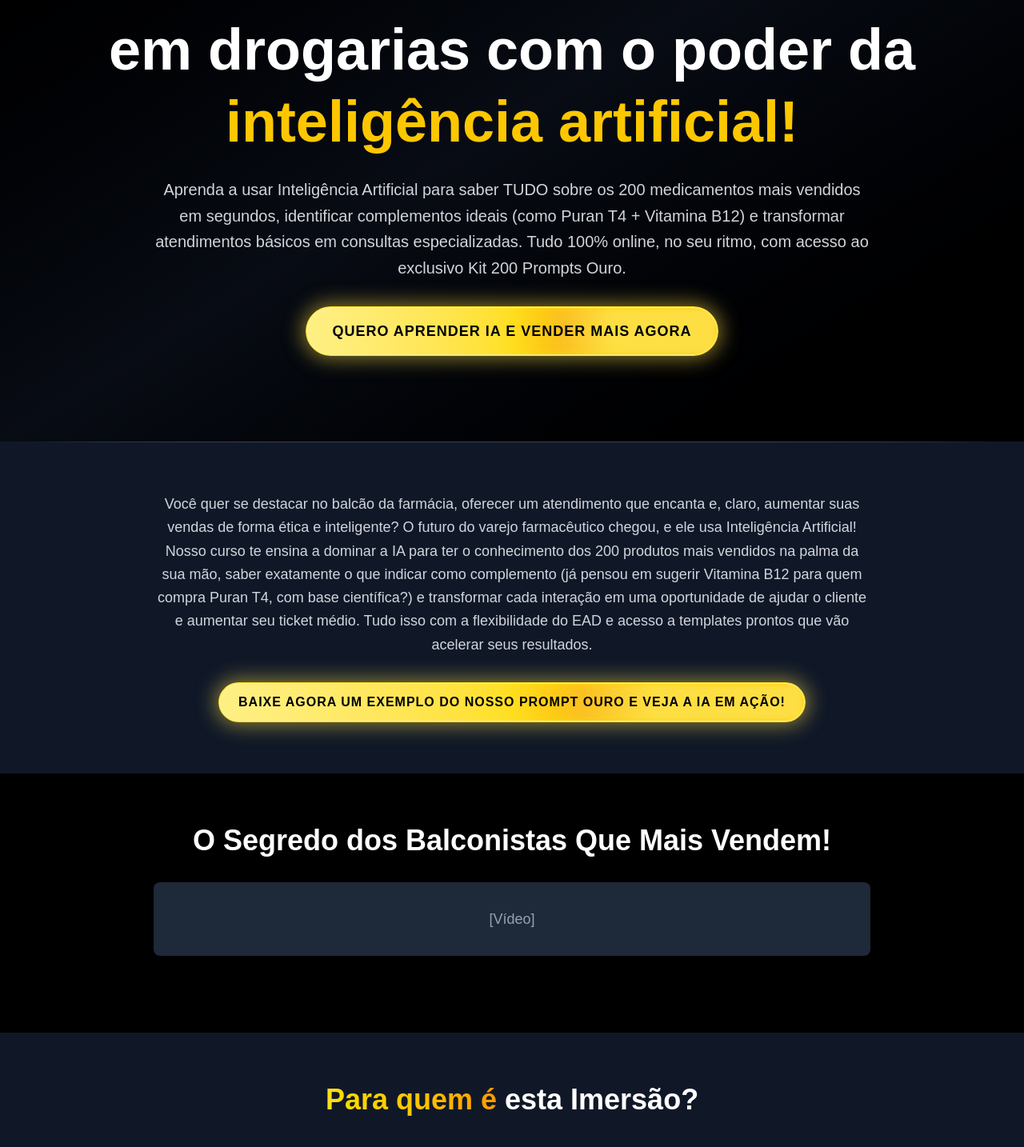
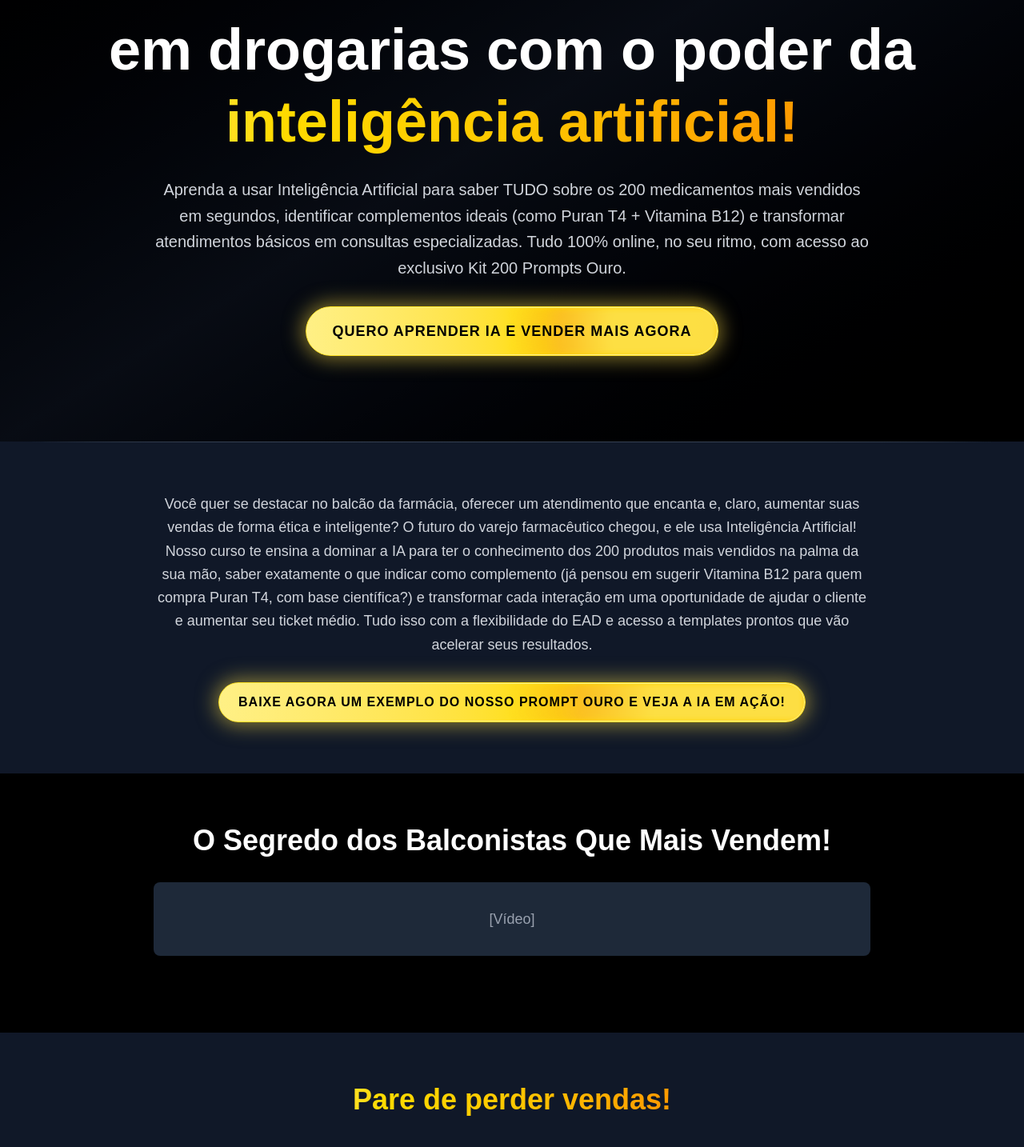
Before and after one commit to matheuslemke/eucurtocuidadosfarmaceuticos-lp, a Next.js app: page / in a window 1280 px wide. Shown: the part 248-1682 px from the top of the page at 80% size. Built offline with nearby package versions, Linux system fonts and the light colour scheme.

Commit message:
feat: add Tailwind CSS configuration and new GradientText component for enhanced styling

```diff
--- /dev/null
+++ b/src/app/components/GradientText.tsx
@@ -0,0 +1,22 @@
+import { ReactNode } from 'react'
+
+type GradientTextProps = {
+  children: ReactNode
+  className?: string
+  bold?: boolean
+}
+
+export function GradientText({
+  children,
+  className = '',
+  bold = false
+}: GradientTextProps) {
+  const baseStyles = 'inline-block bg-gradient-to-r from-yellow-300 via-yellow-400 to-amber-500 bg-clip-text text-transparent'
+  const boldStyles = bold ? 'font-bold' : ''
+
+  return (
+    <span className={`${baseStyles} ${boldStyles} ${className}`}>
+      {children}
+    </span>
+  )
+}
--- /dev/null
+++ b/src/app/components/icons/VerifiedIcon.tsx
@@ -0,0 +1,8 @@
+export function VerifiedIcon() {
+  return (
+    <svg width="32" height="32" viewBox="0 0 32 32" fill="none" xmlns="http://www.w3.org/2000/svg" className="flex-shrink-0">
+      <circle cx="16" cy="16" r="15" fill="#18181b" stroke="#fde047" strokeWidth="2" />
+      <path d="M10.5 16.5L14 20L21.5 12.5" stroke="#fde047" strokeWidth="2.2" strokeLinecap="round" strokeLinejoin="round" />
+    </svg>
+  )
+}
--- a/src/app/components/sections/Features.tsx
+++ b/src/app/components/sections/Features.tsx
@@ -1,4 +1,5 @@
-import { Button } from '../Button'
+import { VerifiedIcon } from '../icons/VerifiedIcon'
+import { GradientText } from '../GradientText'
 
 const features = [
   {
@@ -31,30 +32,23 @@ const features = [
   }
 ]
 
-function VerifiedIcon() {
-  return (
-    <svg width="32" height="32" viewBox="0 0 32 32" fill="none" xmlns="http://www.w3.org/2000/svg" className="flex-shrink-0">
-      <circle cx="16" cy="16" r="15" fill="#18181b" stroke="#fde047" strokeWidth="2" />
-      <path d="M10.5 16.5L14 20L21.5 12.5" stroke="#fde047" strokeWidth="2.2" strokeLinecap="round" strokeLinejoin="round" />
-    </svg>
-  )
-}
-
 export function Features() {
   return (
     <section className="py-16 px-6 bg-gray-900">
       <div className="max-w-3xl mx-auto">
         <h2 className="text-3xl md:text-4xl font-bold text-center mb-10">
-          <span className="bg-gradient-to-r from-yellow-300 via-yellow-400 to-amber-500 bg-clip-text text-transparent">
-            Para quem <span className="font-extrabold">é</span>
-          </span> esta Imersão?
+          <GradientText>
+            Pare de <span className="font-extrabold"> perder vendas!</span>
+          </GradientText>
         </h2>
         <div className="rounded-2xl border border-gray-700 bg-black/60 p-6 md:p-10 flex flex-col gap-0 shadow-lg">
           {features.map((feature, idx) => (
             <div key={feature.title} className="flex flex-col items-center gap-4 py-6 md:py-8 px-2 md:px-6 w-full">
               <div className="flex gap-4 items-center">
                 <VerifiedIcon />
-                <span className="text-lg md:text-xl font-medium bg-gradient-to-r from-yellow-300 via-yellow-400 to-amber-500 bg-clip-text text-transparent">{feature.title}</span>
+                <GradientText className="text-lg md:text-xl font-medium">
+                  {feature.title}
+                </GradientText>
               </div>
               <span className="text-md md:text-lg text-gray-100 font-light">{feature.description}</span>
               {idx < features.length - 1 && (
--- a/src/app/components/sections/Hero.tsx
+++ b/src/app/components/sections/Hero.tsx
@@ -1,4 +1,5 @@
 import { Button } from '../Button'
+import { GradientText } from '../GradientText'
 
 export function Hero() {
   return (
@@ -13,7 +14,7 @@ export function Hero() {
 
         <h1 className="text-4xl md:text-6xl lg:text-7xl font-bold mb-6 leading-tight">
           Transforme seu atendimento em drogarias com o poder da{' '}
-          <span className="text-yellow-400">inteligência artificial!</span>
+          <GradientText>inteligência artificial!</GradientText>
         </h1>
 
         <p className="text-lg md:text-xl mb-8 max-w-4xl mx-auto leading-relaxed text-gray-300">
--- a/src/app/components/sections/Modules.tsx
+++ b/src/app/components/sections/Modules.tsx
@@ -1,5 +1,6 @@
 import { Button } from '../Button'
 import { Card } from '../Card'
+import { GradientText } from '../GradientText'
 
 const modules = [
   {
@@ -34,15 +35,15 @@ export function Modules() {
       <div className="max-w-6xl mx-auto">
         <h2 className="text-3xl md:text-4xl font-bold text-center mb-12">
           APRENDA TUDO SOBRE FARMÁCIA, ATENDIMENTO E IA EM{' '}
-          <span className="text-yellow-400">6 MÓDULOS PRÁTICOS</span>
+          <GradientText>6 MÓDULOS PRÁTICOS</GradientText>
         </h2>
 
         <div className="space-y-8">
           {modules.map((module, index) => (
             <Card key={index}>
-              <h3 className="text-xl font-bold mb-4 text-yellow-400">
+              <GradientText className="text-xl font-bold mb-4">
                 {module.title}
-              </h3>
+              </GradientText>
               <p className="text-gray-300">
                 {module.description}
               </p>
--- a/src/app/components/sections/Team.tsx
+++ b/src/app/components/sections/Team.tsx
@@ -1,5 +1,6 @@
 import { Button } from '../Button'
 import { Card } from '../Card'
+import { GradientText } from '../GradientText'
 
 const team = [
   {
@@ -25,15 +26,15 @@ export function Team() {
     <section className="py-16 px-6 bg-gray-900">
       <div className="max-w-6xl mx-auto">
         <h2 className="text-3xl md:text-4xl font-bold text-center mb-12">
-          QUEM ESTÁ POR TRÁS DA SUA TRANSFORMAÇÃO COM A IA?
+          Conheça nossa equipe de especialistas
         </h2>
 
-        <div className="grid md:grid-cols-2 gap-8">
+        <div className="grid grid-cols-1 md:grid-cols-2 lg:grid-cols-3 gap-8">
           {team.map((member, index) => (
             <Card key={index}>
-              <h3 className="text-xl font-bold mb-2 text-yellow-400">
+              <GradientText className="text-xl font-bold mb-2">
                 {member.title}
-              </h3>
+              </GradientText>
               <p className="text-gray-300">
                 {member.description}
               </p>
--- /dev/null
+++ b/tailwind.config.ts
@@ -0,0 +1,20 @@
+import type { Config } from 'tailwindcss'
+
+const config: Config = {
+  content: [
+    './src/pages/**/*.{js,ts,jsx,tsx,mdx}',
+    './src/components/**/*.{js,ts,jsx,tsx,mdx}',
+    './src/app/**/*.{js,ts,jsx,tsx,mdx}',
+  ],
+  theme: {
+    extend: {
+      backgroundImage: {
+        'gradient-radial': 'radial-gradient(var(--tw-gradient-stops))',
+        'gradient-conic': 'conic-gradient(from 180deg at 50% 50%, var(--tw-gradient-stops))',
+      },
+    },
+  },
+  plugins: [],
+}
+
+export default config
```
